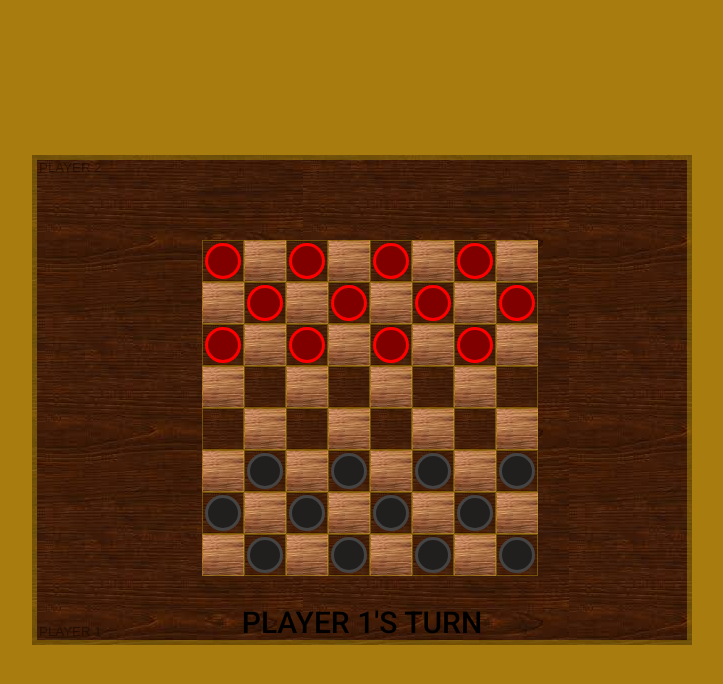
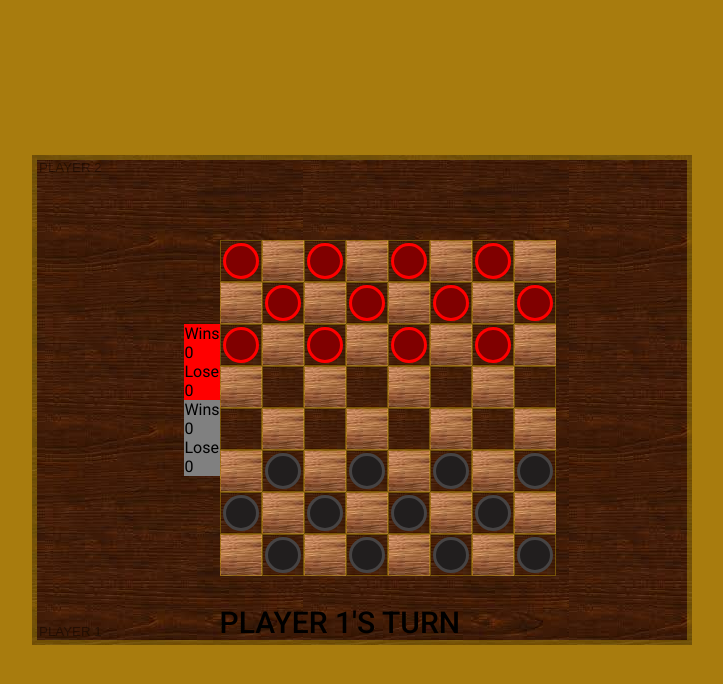
Before and after one commit to IKARProjects/ikarCheckers, an Angular app: page / in a window 1280 px wide. Shown: the top 684 px of the page, without its empty margins (278-1001 px from the left). Built offline with nearby package versions, Linux system fonts and the light colour scheme.

Commit message:
added scoreBoard

```diff
--- a/src/app/component/checker-board/checker-board.component.html
+++ b/src/app/component/checker-board/checker-board.component.html
@@ -9,8 +9,26 @@
       placeholder="PLAYER 1"
     />
 
-    <div id="player1" style="text-transform: uppercase"
-    *ngIf="currentPlayerIdTurn===1"
+    <div>
+        <div id="player2Score">
+        <label for="player2Wins">Wins</label>
+        <div class="player2Wins">{{player2Wins}}</div>
+        <label for="player2Lose">Lose</label>
+        <div class="player2Lose">{{player2Losses}}</div>
+      </div>
+       <div id="player1Score">
+      <label for="player1Wins">Wins</label>
+      <div class="player1Wins">{{player1Wins}}</div>
+      <label for="player1Lose">Lose</label>
+      <div class="player1Lose">{{player1Losses}}</div>
+    </div>
+
+    </div>
+    <div>
+    <div
+      id="player1"
+      style="text-transform: uppercase"
+      *ngIf="currentPlayerIdTurn === 1"
     >
       {{
         player1Name
@@ -33,7 +51,6 @@
             (availableSpace2?.id === space.id && availableSpace2?.isPlayable) ||
             (availableSpace3?.id === space.id && availableSpace3?.isPlayable) ||
             (availableSpace4?.id === space.id && availableSpace4?.isPlayable)
-
               ? 'availableSpace'
               : ''
           "
@@ -46,8 +63,13 @@
             space.occupyingPiece.playerId === 1
           "
           class="blackPiece"
-          [ngClass]="[space.occupyingPiece?.isSelected ? 'selected' : '',space.occupyingPiece?.isKing?'blackKingPiece':'']"
-        >{{space.occupyingPiece?.isKing?"K":""}}</div>
+          [ngClass]="[
+            space.occupyingPiece?.isSelected ? 'selected' : '',
+            space.occupyingPiece?.isKing ? 'blackKingPiece' : ''
+          ]"
+        >
+          {{ space.occupyingPiece?.isKing ? "K" : "" }}
+        </div>
 
         <div
           (click)="moveSelectedPiece(space.occupyingPiece, space.id)"
@@ -57,8 +79,13 @@
             space.occupyingPiece.playerId === 2
           "
           class="redPiece"
-          [ngClass]="[space.occupyingPiece?.isSelected ? 'selected' : '',space.occupyingPiece?.isKing?'redKingPiece':'']"
-        >{{space.occupyingPiece?.isKing?"K":""}}</div>
+          [ngClass]="[
+            space.occupyingPiece?.isSelected ? 'selected' : '',
+            space.occupyingPiece?.isKing ? 'redKingPiece' : ''
+          ]"
+        >
+          {{ space.occupyingPiece?.isKing ? "K" : "" }}
+        </div>
       </div>
       <input
         style="text-transform: uppercase"
@@ -69,8 +96,11 @@
         placeholder="PLAYER 2"
       />
 
-      <div style="text-transform: uppercase" id="player2"
-      *ngIf="currentPlayerIdTurn===2"
+
+      <div
+        style="text-transform: uppercase"
+        id="player2"
+        *ngIf="currentPlayerIdTurn === 2"
       >
         {{
           player2Name
@@ -79,6 +109,6 @@
         }}
       </div>
     </div>
-    <div></div>
+    </div>
   </div>
 </body>
--- a/src/app/component/checker-board/checker-board.component.scss
+++ b/src/app/component/checker-board/checker-board.component.scss
@@ -31,12 +31,23 @@ body {
   font-weight: 500;
   top: 0%;
 }
+#player2Score{
+  background-color: red;
+  top:0%;
+
+}
 
 #player1 {
   color: black;
   font-size: 30px;
   font-weight: 500;
   position: absolute;
+  bottom: 0%;
+}
+
+
+#player1Score{
+  background-color: gray;
   bottom: 0%;
 }
 #gameContainer {
--- a/src/app/component/checker-board/checker-board.component.ts
+++ b/src/app/component/checker-board/checker-board.component.ts
@@ -20,6 +20,12 @@ export class CheckerBoardComponent implements OnInit {
   initialBlackPlacementArray: number[] = [
     41, 43, 45, 47, 48, 50, 52, 54, 57, 59, 61, 63,
   ];
+
+  player1Wins: number = 0;
+  player1Losses: number = 0;
+  player2Wins: number = 0;
+  player2Losses: number = 0;
+
   player1Name: string = "";
   player2Name: string = "";
   availableSpace1: Space | undefined;
@@ -285,8 +291,16 @@ export class CheckerBoardComponent implements OnInit {
           availableSpace.occupyingPiece.isKing = true;
         }
       }
+      this.winnerId = this.checkForWinner();
+      if(this.winnerId===1){
+        this.player1Wins++;
+        this.player2Losses++;
+      }
+      if(this.winnerId===2){
+        this.player2Wins++;
+        this.player1Losses++;
+      }
     }
-   this.winnerId= this.checkForWinner();
 
   }
 
@@ -306,4 +320,7 @@ export class CheckerBoardComponent implements OnInit {
 
     return undefined;
   }
+
+
+
 }
```
